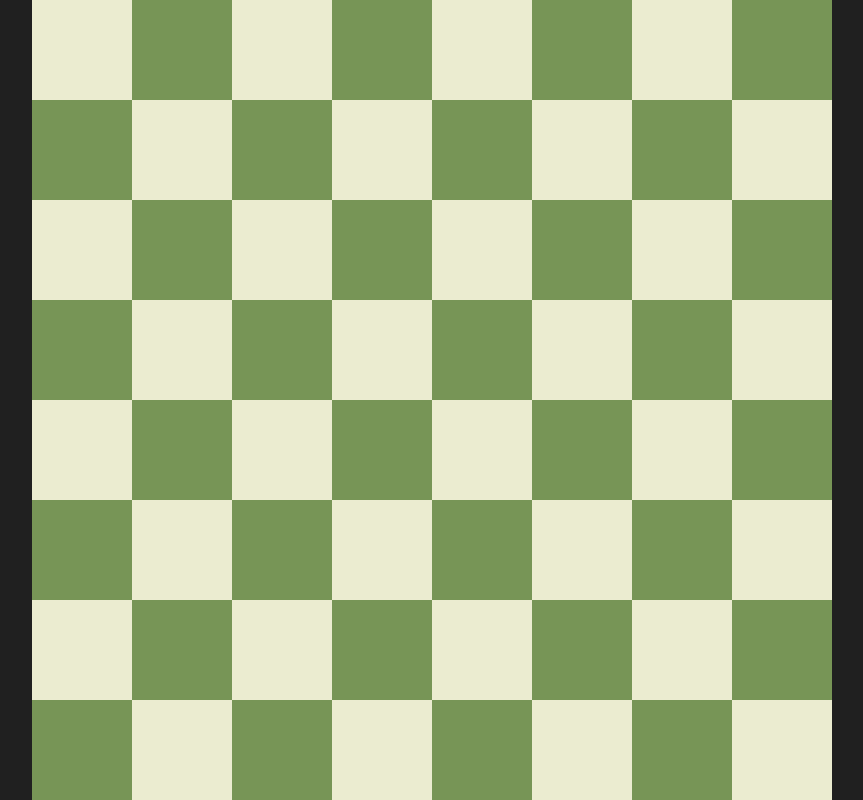
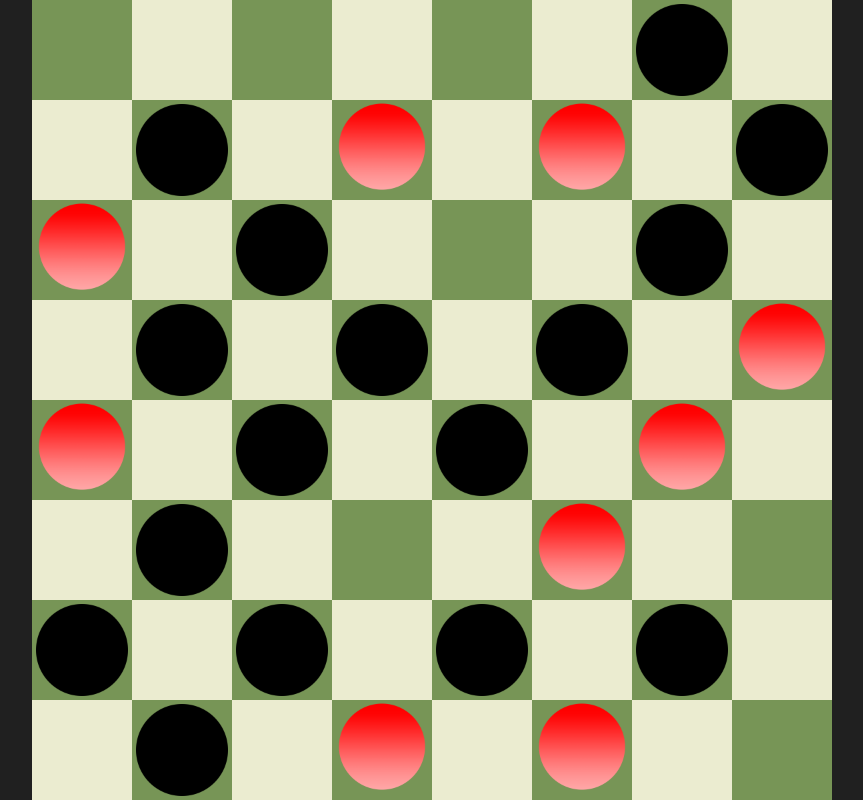
Before and after one commit to AaronMichael726/TSUInterview, a React (Create React App) app: page / in a window 1280 px wide. Shown: the whole page, without its empty margins (208-1071 px from the left). Built offline with nearby package versions, Linux system fonts and the light colour scheme.

Commit message:
tokens added to board at random

```diff
--- a/src/components/board.css
+++ b/src/components/board.css
@@ -6,15 +6,3 @@
     height: 800px;
     background-color: blue;
 }
-
-#board .tile {
-    width: 100px;
-    height: 100px;
-}
-
-#board .black-tile {
-    background-color: #779556;
-}
-#board .white-tile {
-    background-color: #ebecd0;
-}
--- a/src/components/board.tsx
+++ b/src/components/board.tsx
@@ -1,25 +1,30 @@
 import React from 'react'
 import './board.css'
+import Tile from './tile'
 
 // horizontal and vertical axis consts for testing
 // const verticalAxis = [1,2,3,4,5,6,7,8]
 // const horizontalAxis = ['a','b','c','d','e','f','g','h']
 
+/**
+ * Randomize between 1 and 3
+ */
+
+ function getRandomValue(max: number) {
+    return Math.floor(Math.random() * max)
+}
+
 export default function Board(){
     let board = []
+
 
     for(let j = 0; j < 8; j++){
         for(let i = 0;  i < 8; i++){
 
             const gridValue = j+i + 2
+            const tokenValue = getRandomValue(3)
 
-            if (gridValue % 2 === 0){
-                board.push(
-                    <div className="white-tile"></div>)
-            } else {
-                board.push(
-                    <div className="black-tile"></div>)
-            }
+            board.push(<Tile number={gridValue} tokenValue={tokenValue}/>)
         }
     }
 
--- a/src/components/tile.css
+++ b/src/components/tile.css
@@ -1 +1,19 @@
-import './tile.css'
+.tile {
+    width: 100px;
+    height: 100px;
+}
+
+.dark-tile {
+    background-color: #779556;
+}
+.light-tile {
+    background-color: #ebecd0;
+}
+
+.token {
+    height: 100px;
+    width: 100px;
+    display: flex;
+    align-items: center;
+    justify-content: center;
+}
--- a/src/components/tile.tsx
+++ b/src/components/tile.tsx
@@ -0,0 +1,22 @@
+import './tile.css'
+import Token from './token'
+
+interface Props {
+    number: number,
+    tokenValue: number,
+}
+
+/**
+ *
+ * Need to generate png based on tokenValue
+ */
+
+export default function Tile({ number, tokenValue }: Props){
+
+    if (number % 2 === 0){
+        return <div className="tile dark-tile"><Token tokenValue={tokenValue} /></div>
+    } else {
+        return <div className="tile light-tile black-token"></div>
+    }
+
+}
--- /dev/null
+++ b/src/components/token.tsx
@@ -0,0 +1,17 @@
+import './tile.css'
+
+interface Props {
+    tokenValue: number
+}
+
+export default function Token({ tokenValue }: Props){
+
+    if(tokenValue === 0){
+        return <img className="token" src="assets/blackToken.png"></img>
+    } else if (tokenValue === 1){
+        return <img className="token" src="assets/redToken.png"></img>
+    } else {
+        return <div></div>
+    }
+
+}
```
Also changed, not shown: public/assets/blackToken.png (added), public/assets/redToken.png (added).
